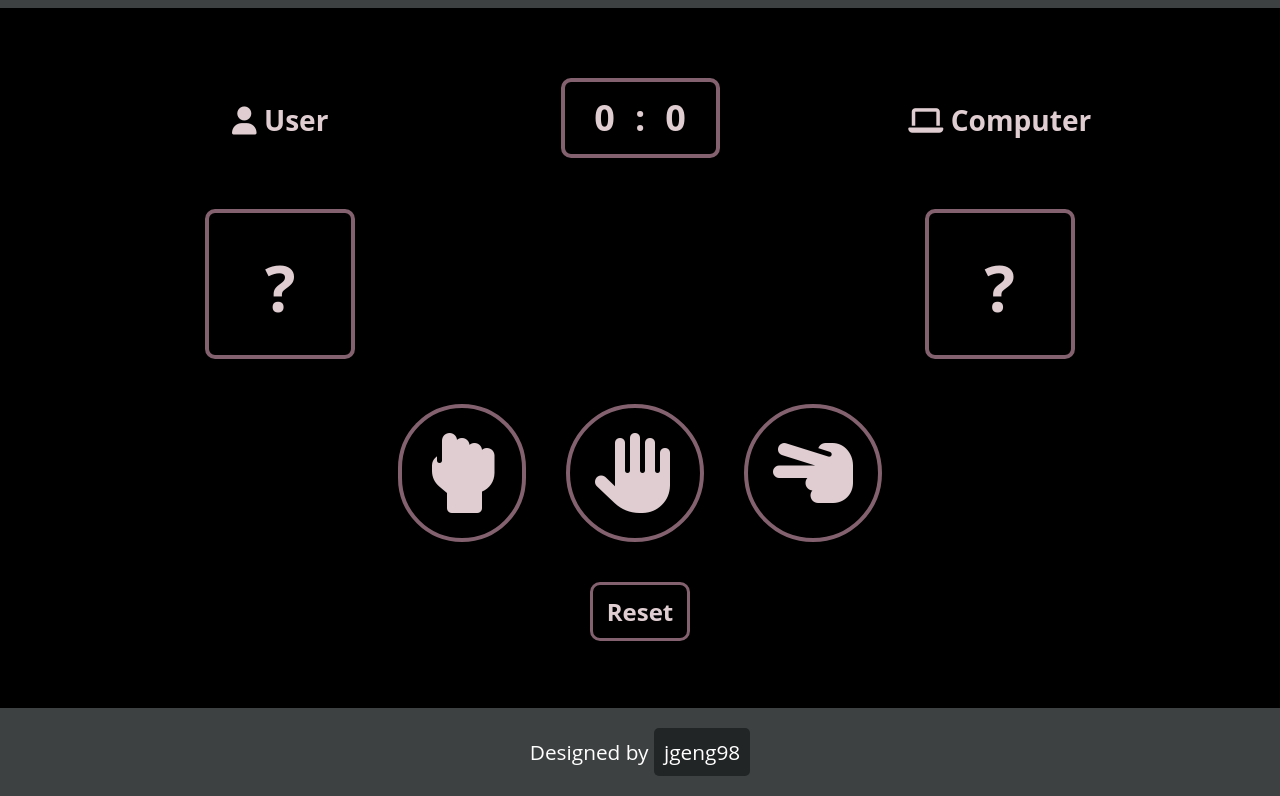
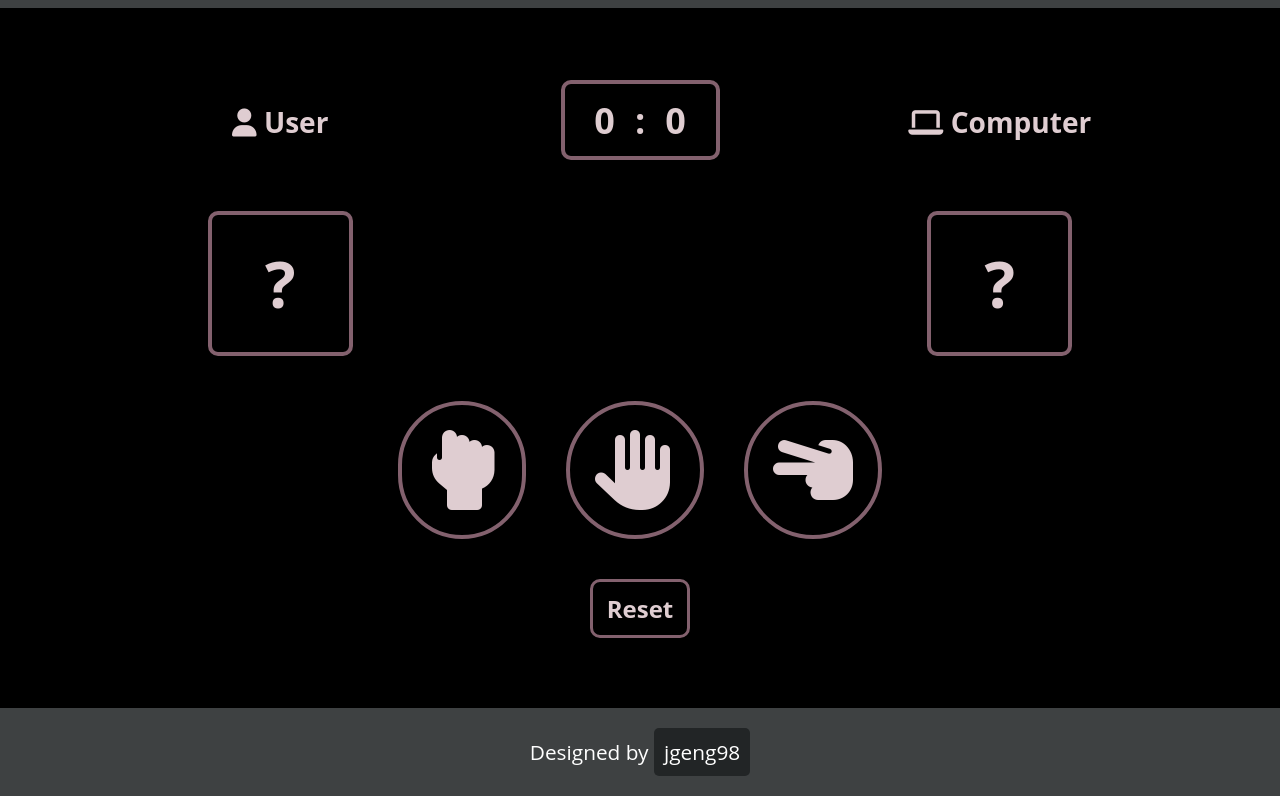
Before and after one commit to jgeng98/rock-paper-scissors, a plain HTML site: page index.html in a window 1280 px wide. Shown: the part 85-881 px from the top of the page. Drawn offline with Linux system fonts and the light colour scheme.

Commit message:
change sizing of icons

```diff
--- a/index.html
+++ b/index.html
@@ -2,6 +2,7 @@
 <html>
   <head>
     <title>Rock Paper Scissors</title>
+    <meta name="viewport" content="width=device-width, initial-scale=1.0" />
     <link rel="stylesheet" href="style.css" />
     <script src="script.js" defer></script>
     <script
--- a/style.css
+++ b/style.css
@@ -96,6 +96,7 @@
   border-radius: 5px;
   background-color: black;
   color: #dfcdd1;
+  cursor: pointer;
 }
 
 #replay:hover {
@@ -123,16 +124,16 @@
 
 #user-move,
 #comp-move {
-  width: 150px;
-  height: 150px;
+  aspect-ratio: 1;
   text-align: center;
-  line-height: 150px;
   border: 4px solid #83616e;
   border-radius: 10px;
   font-size: 4em;
   color: #dfcdd1;
   font-weight: bold;
   margin: 25px;
+  padding: 25px;
+  /* font-size: min(10vw, 80px); */
 }
 
 #moves {
@@ -149,6 +150,8 @@
   border: 4px solid #83616e;
   color: #dfcdd1;
   border-radius: 99px;
+  cursor: pointer;
+  /* font-size: min(10vw, 80px); */
 }
 
 .icon:hover {
@@ -171,6 +174,7 @@
   color: #dfcdd1;
   font-weight: bold;
   padding: 10px;
+  cursor: pointer;
 }
 
 #reset button:hover {
```
